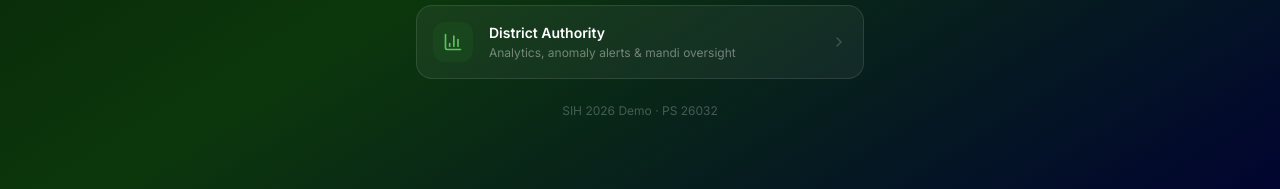
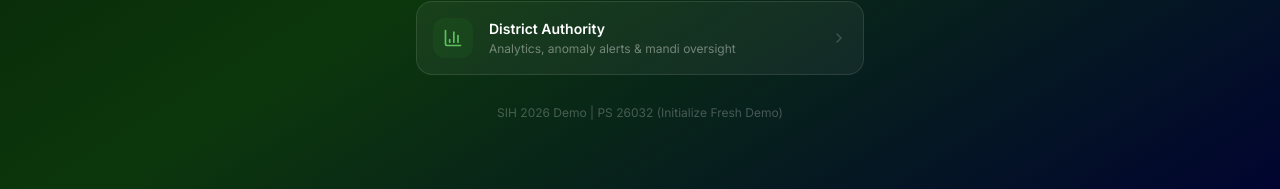
Before and after one commit to nitinnikam-tech/AgriFlow, a React (Vite) app in the folder client/: page /login in a window 1280 px wide. Shown: the part 548-737 px from the top of the page. Built offline with nearby package versions, Linux system fonts and the light colour scheme; no server answers.

Commit message:
feat: add fresh SIH demo initialization and fix currency encoding

```diff
--- a/client/src/pages/FarmerHome.jsx
+++ b/client/src/pages/FarmerHome.jsx
@@ -86,7 +86,7 @@ export default function FarmerHome() {
                 </div>
                 <div className="bg-white/60 p-4 rounded-2xl border border-emerald-100">
                   <span className="text-xs font-semibold text-emerald-800 uppercase tracking-wider">Procurement Rate</span>
-                  <p className="text-lg font-bold mt-1">?{heroToken?.paymentDetails?.ratePerQuintal || 'N/A'}/q</p>
+                  <p className="text-lg font-bold mt-1">&#8377;{heroToken?.paymentDetails?.ratePerQuintal || 'N/A'}/q</p>
                 </div>
               </div>
 
@@ -94,7 +94,7 @@ export default function FarmerHome() {
                 <div>
                   <span className="text-xs font-semibold text-emerald-800 uppercase tracking-wider">Estimated Amount</span>
                   <p className="text-2xl font-black mt-1 text-emerald-600">
-                    ?{heroToken?.paymentDetails?.estimatedAmountInr ? heroToken.paymentDetails.estimatedAmountInr.toLocaleString('en-IN') : 'N/A'}
+                    &#8377;{heroToken?.paymentDetails?.estimatedAmountInr ? heroToken.paymentDetails.estimatedAmountInr.toLocaleString('en-IN') : 'N/A'}
                   </p>
                 </div>
                 <div className="text-right flex flex-col items-end justify-center">
--- a/client/src/pages/LoginPage.jsx
+++ b/client/src/pages/LoginPage.jsx
@@ -25,6 +25,20 @@ export default function LoginPage() {
   const [loading, setLoading] = useState(false);
   const [sent, setSent] = useState(false);
   const [err, setErr] = useState("");
+  const [resetState, setResetState] = useState("idle");
+
+  const handleResetDemo = async () => {
+    setResetState("resetting");
+    try {
+      await api.resetDemo();
+      setResetState("ready");
+      setTimeout(() => setResetState("idle"), 3000);
+    } catch (error) {
+      console.error(error);
+      setResetState("error");
+      setTimeout(() => setResetState("idle"), 3000);
+    }
+  };
 
   const selectRole = (r) => {
     setRole(r);
@@ -129,7 +143,18 @@ export default function LoginPage() {
                 );
               })}
             </div>
-            <p className="text-center text-white/25 text-xs mt-6">SIH 2026 Demo · PS 26032</p>
+                        <div className="text-center mt-6">
+              <button
+                onClick={handleResetDemo}
+                disabled={resetState === "resetting"}
+                className="text-white/25 hover:text-white text-xs cursor-pointer focus:outline-none transition-colors"
+              >
+                {resetState === "idle" && "SIH 2026 Demo | PS 26032 (Initialize Fresh Demo)"}
+                {resetState === "resetting" && "Initializing Demo State..."}
+                {resetState === "ready" && "✅ Demo Ready!"}
+                {resetState === "error" && "❌ Failed to initialize demo"}
+              </button>
+            </div>
           </div>
         )}
 
```
